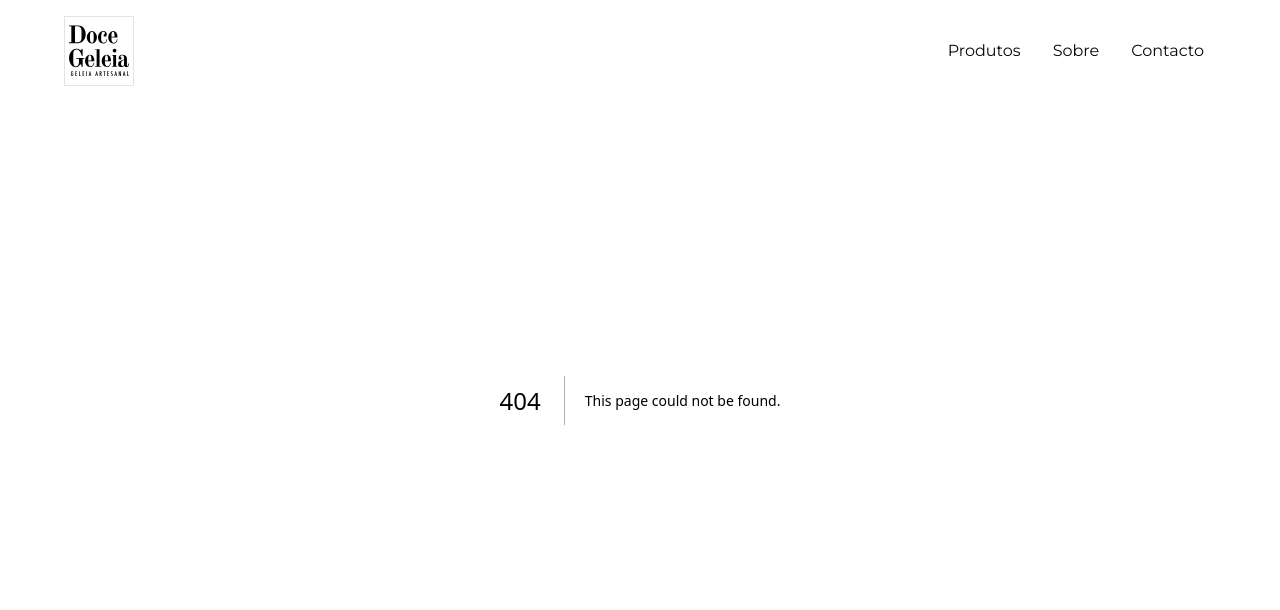
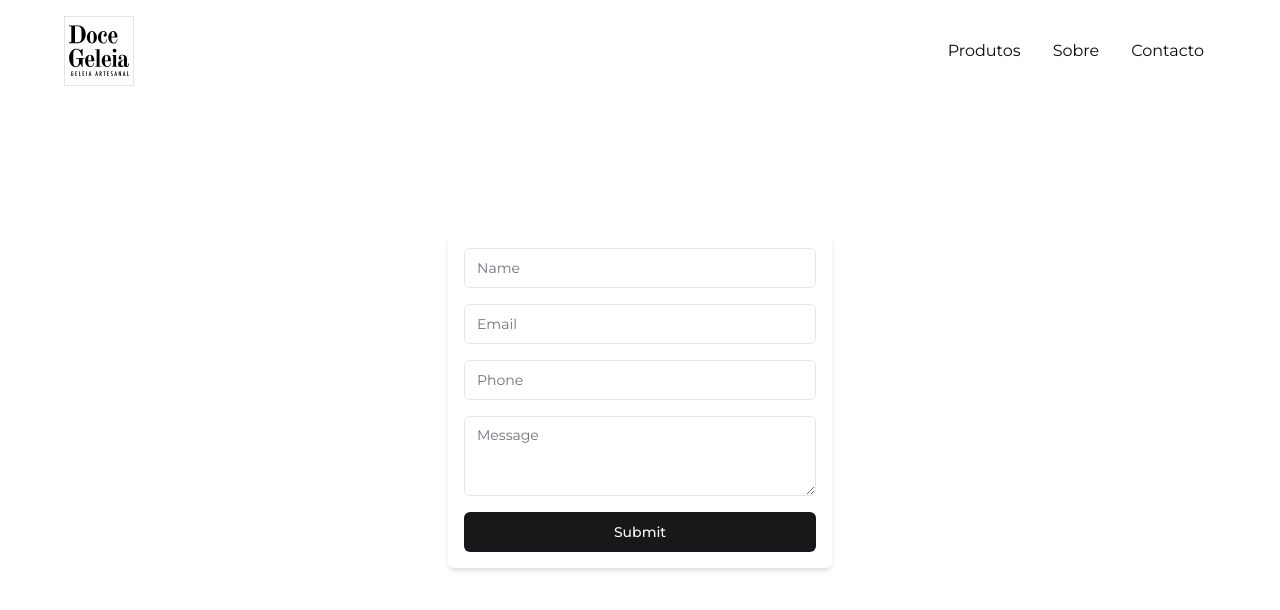
Before and after one commit to Claudio-Lins/doce-geleia-site, a Next.js app: page /contact in a window 1280 px wide. Before the commit this address had no page. Shown: the top 610 px of the page. Built offline with nearby package versions, Linux system fonts and the light colour scheme.

Commit message:
Contact email

```diff
--- a/package.json
+++ b/package.json
@@ -39,9 +39,11 @@
     "postcss": "8.4.27",
     "react": "18.2.0",
     "react-dom": "18.2.0",
+    "react-email": "^1.9.5",
     "react-hook-form": "^7.47.0",
     "react-hot-toast": "^2.4.1",
     "react-phone-input-2": "^2.15.1",
+    "resend": "^1.1.0",
     "swiper": "^10.2.0",
     "tailwind-merge": "^1.14.0",
     "tailwindcss": "3.3.3",
--- /dev/null
+++ b/src/app/api/contact/route.ts
@@ -0,0 +1,30 @@
+import { EmailContact } from "@/components/EmailContact"
+import { NextResponse } from "next/server"
+import { Resend } from "resend"
+import * as React from "react"
+
+const resend = new Resend(process.env.RESEND_API_KEY)
+
+export async function POST(request: Request) {
+  try {
+    const body = await request.json()
+    console.log(body)
+    const { name, phone, email, message } = body
+    const data = await resend.emails.send({
+      from: "Karen <karen@docegeleia.pt>",
+      to: email,
+      cc: ["klaulins@gmail.com"],
+      subject: "Carrinho de compras",
+      react: EmailContact({
+        name: name,
+        phone: phone,
+        email: email,
+        message: message,
+      }) as React.ReactElement,
+    })
+
+    return NextResponse.json(data)
+  } catch (error) {
+    return NextResponse.json({ error })
+  }
+}
--- /dev/null
+++ b/src/app/api/email/route.ts
@@ -0,0 +1,20 @@
+// import { EmailTemplate } from "@/components/EmailContact"
+import { NextResponse } from "next/server"
+import { Resend } from "resend"
+import * as React from "react"
+
+const resend = new Resend(process.env.RESEND_API_KEY)
+
+export async function POST() {
+  // try {
+  //   const data = await resend.emails.send({
+  //     from: "Acme <onboarding@resend.dev>",
+  //     to: ["delivered@resend.dev"],
+  //     subject: "Hello world",
+  //     react: EmailTemplate({ firstName: "John" }) as React.ReactElement,
+  //   })
+  //   return NextResponse.json(data)
+  // } catch (error) {
+  //   return NextResponse.json({ error })
+  // }
+}
--- /dev/null
+++ b/src/app/contact/page.tsx
@@ -0,0 +1,10 @@
+import { ContactForm } from "@/components/email-template/ContactForm"
+import React from "react"
+
+export default function Contact() {
+  return (
+    <div className="min-h-screen w-full flex items-center justify-center ">
+      <ContactForm />
+    </div>
+  )
+}
--- /dev/null
+++ b/src/components/EmailContact.tsx
@@ -0,0 +1,24 @@
+import * as React from "react"
+
+interface EmailContactProps {
+  name: string
+  email: string
+  phone: string
+  message: string
+}
+
+export function EmailContact({
+  name,
+  email,
+  phone,
+  message,
+}: EmailContactProps) {
+  return (
+    <div>
+      <h1>Name: {name}</h1>
+      <h1>Email: {email}</h1>
+      <h1>Phone: {phone}</h1>
+      <h1>Message: {message}</h1>
+    </div>
+  )
+}
--- /dev/null
+++ b/src/components/email-template/ContactForm.tsx
@@ -0,0 +1,76 @@
+"use client"
+
+import { useForm } from "react-hook-form"
+import { z } from "zod"
+import { Input } from "../ui/input"
+import { Textarea } from "../ui/textarea"
+import { Button } from "../ui/button"
+import { useToast } from "@/components/ui/use-toast"
+
+const ContactFormSchema = z.object({
+  name: z.string().min(3),
+  email: z.string().email(),
+  phone: z.string().min(10),
+  message: z.string().min(10),
+})
+
+export type ContactFormData = z.infer<typeof ContactFormSchema>
+
+export function ContactForm() {
+  const { toast } = useToast()
+  const {
+    register,
+    handleSubmit,
+    reset,
+    formState: { errors, isSubmitting },
+  } = useForm<ContactFormData>()
+
+  async function sendEmail(data: ContactFormData) {
+    const response = await fetch("/api/contact", {
+      method: "POST",
+      headers: {
+        "Content-Type": "application/json",
+      },
+      body: JSON.stringify(data),
+    })
+
+    if (response.ok) {
+      alert("Email sent!")
+      reset()
+    } else {
+      alert("Something went wrong!")
+    }
+  }
+
+  return (
+    <form
+      onSubmit={handleSubmit(sendEmail)}
+      className="flex flex-col gap-4 w-full max-w-sm p-4 bg-white rounded-md shadow-md"
+      noValidate
+      autoComplete="off"
+    >
+      <Input
+        type="text"
+        placeholder="Name"
+        {...register("name", { required: true })}
+      />
+      <Input
+        type="email"
+        placeholder="Email"
+        {...register("email", { required: true })}
+      />
+      <Input
+        type="tel"
+        placeholder="Phone"
+        {...register("phone", { required: true })}
+      />
+      <Textarea
+        placeholder="Message"
+        {...register("message", { required: true })}
+      />
+      <Button type="submit" disabled={isSubmitting}>
+        Submit
+      </Button>
+    </form>
+  )
+}
--- /dev/null
+++ b/src/components/email-template/contact.tsx
@@ -0,0 +1,13 @@
+import * as React from "react"
+
+interface EmailContactProps {
+  firstName: string
+}
+
+export function Contact({ firstName }: EmailContactProps) {
+  return (
+    <div>
+      <h1>Welcome, {firstName}!</h1>
+    </div>
+  )
+}
```
Also changed, not shown: 1 other file (tests, documents, lock files or other folders).
